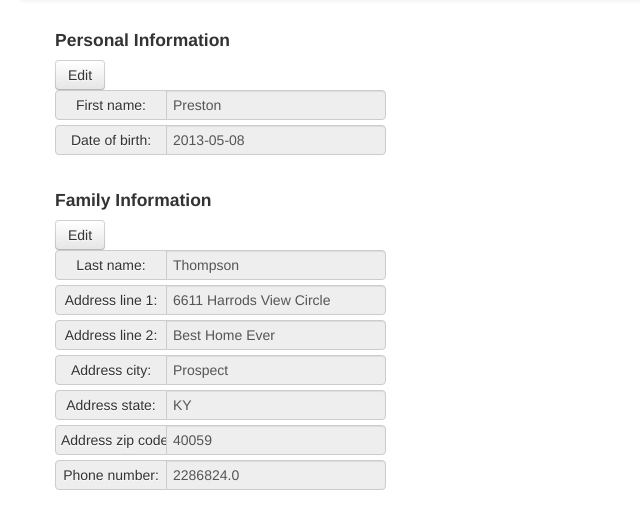
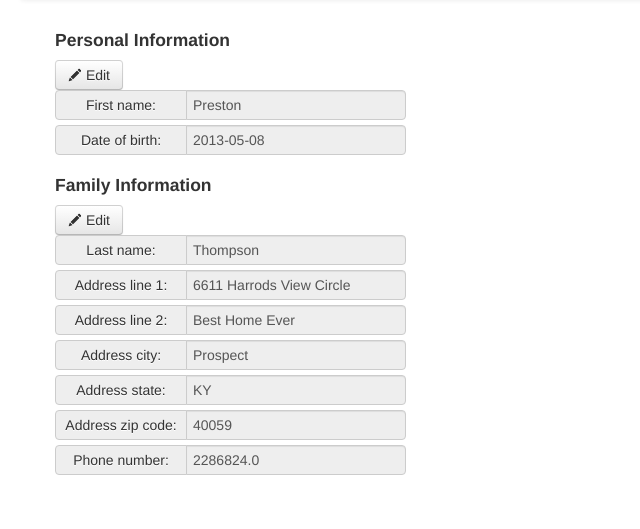
Before and after one commit to rodmk/packplanner, a Django app: page /settings/ in a window 1280 px wide. Shown: the part 42-571 px from the top of the page, without its empty margins (0-640 px from the left). Run offline with Django 3.2, Linux system fonts and the light colour scheme; a user stored in the database is signed in; data comes from the database, SQL or seed files in the repository; parts of the project's set-up code (start-up, migrations or seed data) failed here and were passed over; some libraries are stand-ins or nearby versions.

Commit message:
I give up on aligning the damn edit button.

```diff
--- a/packplanner/templates/settings.html
+++ b/packplanner/templates/settings.html
@@ -83,18 +83,14 @@ class="active"
 
 {% block content %}
 	<div class="container">
-		<div class="row-fluid">
 		<h4>Personal Information</h4>
 		<!-- TODO(rodmk): right-align with button inline with header -->
-			<button class="btn" id="edit_pinfo_btn">Edit</button>
-		<div>
+		<button class="btn editbtn" id="edit_pinfo_btn"><i class="icon-pencil"></i> Edit</button>
 		<form method="post" action=""> {% csrf_token %}
 			{% for field in pform %}
-			<div class="row-fluid">
 			<div class="input-prepend">
-					<span class="add-on" style="width: 100px;">{{ field.label_tag }}</span>
+				<span class="add-on" style="width: 120px;">{{ field.label_tag }}</span>
 				{{ field }}
-				</div>
 			</div>
 			{% endfor %}
 			<input type="hidden" name="form-type" value="personal-form"/>
@@ -102,17 +98,13 @@ class="active"
 			<button class="btn" id="cancel_pinfo_btn">Cancel</button>
 		</form>
 
-		<div class="row-fluid">
 		<h4>Family Information</h4>
-			<button class="btn" id="edit_finfo_btn">Edit</button>
-		<div>
+		<button class="btn editbtn" id="edit_finfo_btn"><i class="icon-pencil"></i> Edit</button>
 		<form method="post" action=""> {% csrf_token %}
 			{% for field in fform %}
-			<div class="row-fluid">
 			<div class="input-prepend">
-					<span class="add-on" style="width: 100px;">{{ field.label_tag }}</span>
+				<span class="add-on" style="width: 120px;">{{ field.label_tag }}</span>
 				{{ field }}
-				</div>
 			</div>
 			{% endfor %}
 			<input type="hidden" name="form-type" value="family-form"/>
```
Lines whose indentation alone changed are shown as unchanged.
